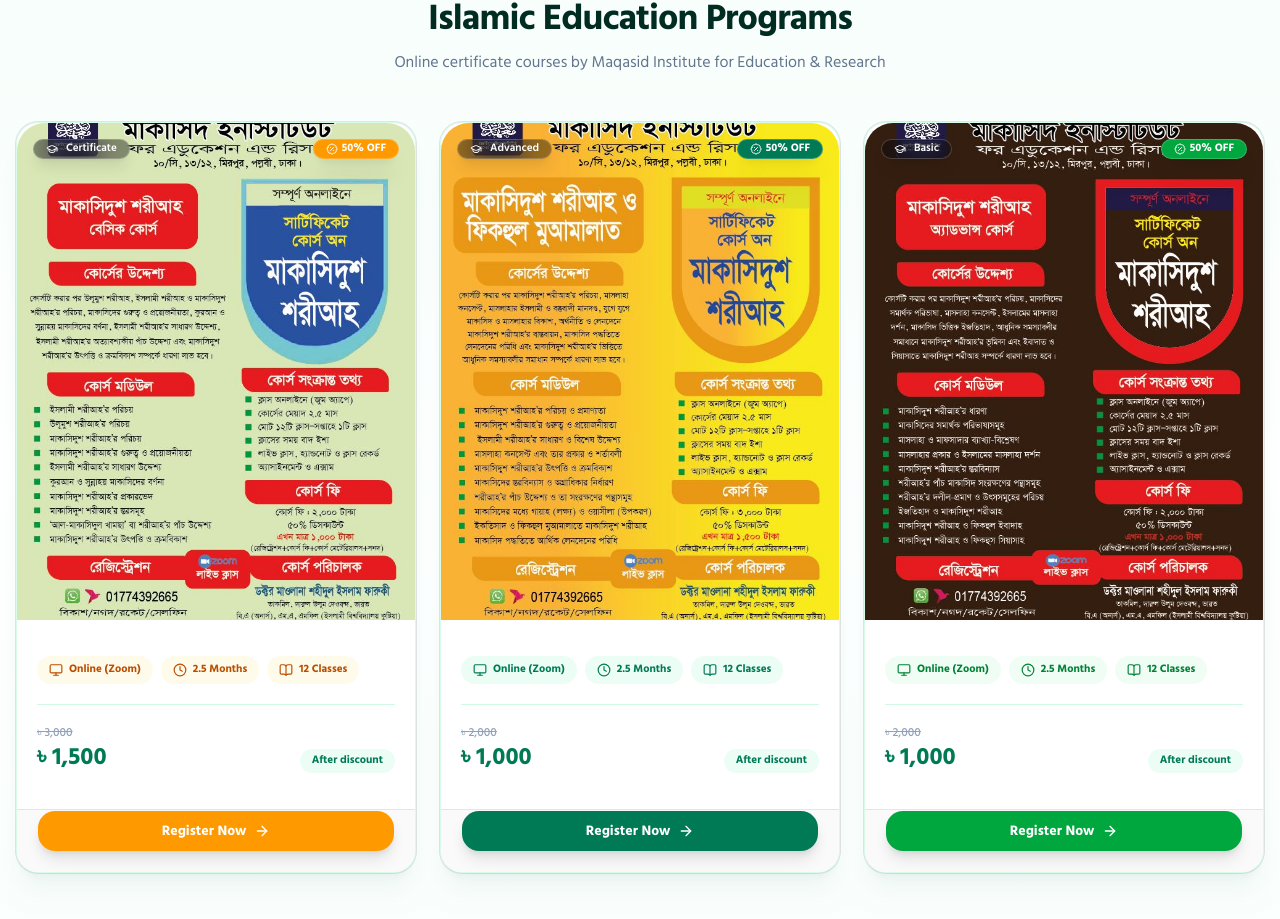
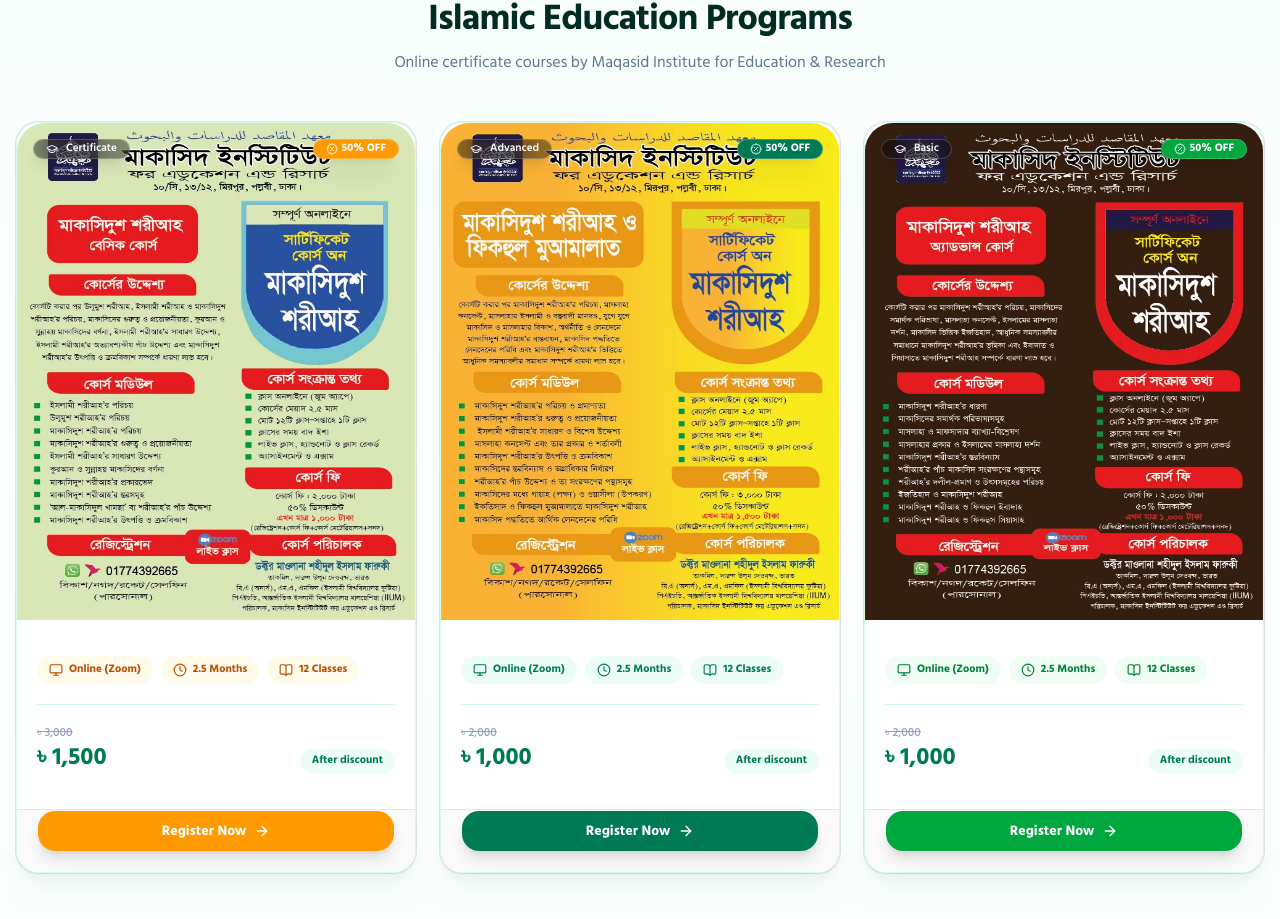
Before and after one commit to m-anwarulkarim/shefbd, a Next.js app: page /en in a window 1280 px wide. Shown: the part 918-1837 px from the top of the page. Built offline with nearby package versions, Linux system fonts and the light colour scheme.

Commit message:
course image update

```diff
--- a/src/components/CourseSection.tsx
+++ b/src/components/CourseSection.tsx
@@ -64,7 +64,7 @@
           alt={t(`${course.key}Title`)}
           fill
           sizes="(max-width: 768px) 100vw, 33vw"
-          className="object-cover object-center transition-transform duration-700 group-hover:scale-[1.015]"
+          className=" object-center transition-transform duration-700 group-hover:scale-[1.015]"
         />
 
         <Badge
```
